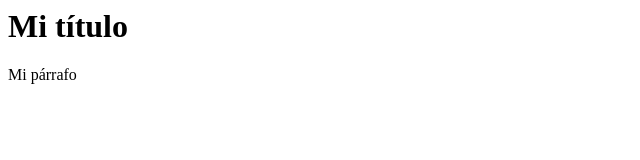
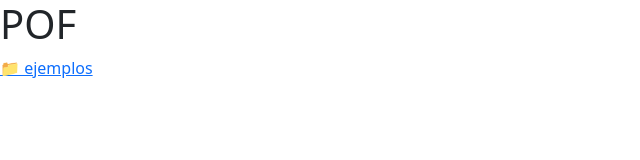
Before and after one commit to pofcba/introweb, a plain HTML site: page index.html in a window 1280 px wide. Shown: the whole page, without its empty margins (0-640 px from the left). Drawn offline with nearby package versions, Linux system fonts and the light colour scheme.

Commit message:
Initial commit

```diff
--- a/index.html
+++ b/index.html
@@ -1,9 +1,10 @@
-<html>
-    <head>
-        <title>Pagina de prueba para POF</title>
-    </head>
-    <body>
-        <h1>Mi título</h1>
-        <p>Mi párrafo</p>
-    </body>
-</html>
+
+<html><head>
+  <title>POF</title>
+  <link href="https://cdn.jsdelivr.net/npm/bootstrap@5.3.0-alpha3/dist/css/bootstrap.min.css" rel="stylesheet" integrity="sha384-KK94CHFLLe+nY2dmCWGMq91rCGa5gtU4mk92HdvYe+M/SXH301p5ILy+dN9+nJOZ" crossorigin="anonymous">
+  <script src="https://cdn.jsdelivr.net/npm/bootstrap@5.3.0-alpha3/dist/js/bootstrap.bundle.min.js" integrity="sha384-ENjdO4Dr2bkBIFxQpeoTz1HIcje39Wm4jDKdf19U8gI4ddQ3GYNS7NTKfAdVQSZe" crossorigin="anonymous"></script>
+ </head>
+ <body>
+<h1>POF</h1>
+<a href="ejemplos">📁 ejemplos</a>
+</body></html>
```
Also changed, not shown: main.html (added, +10 -0 lines), folder.png (added).
